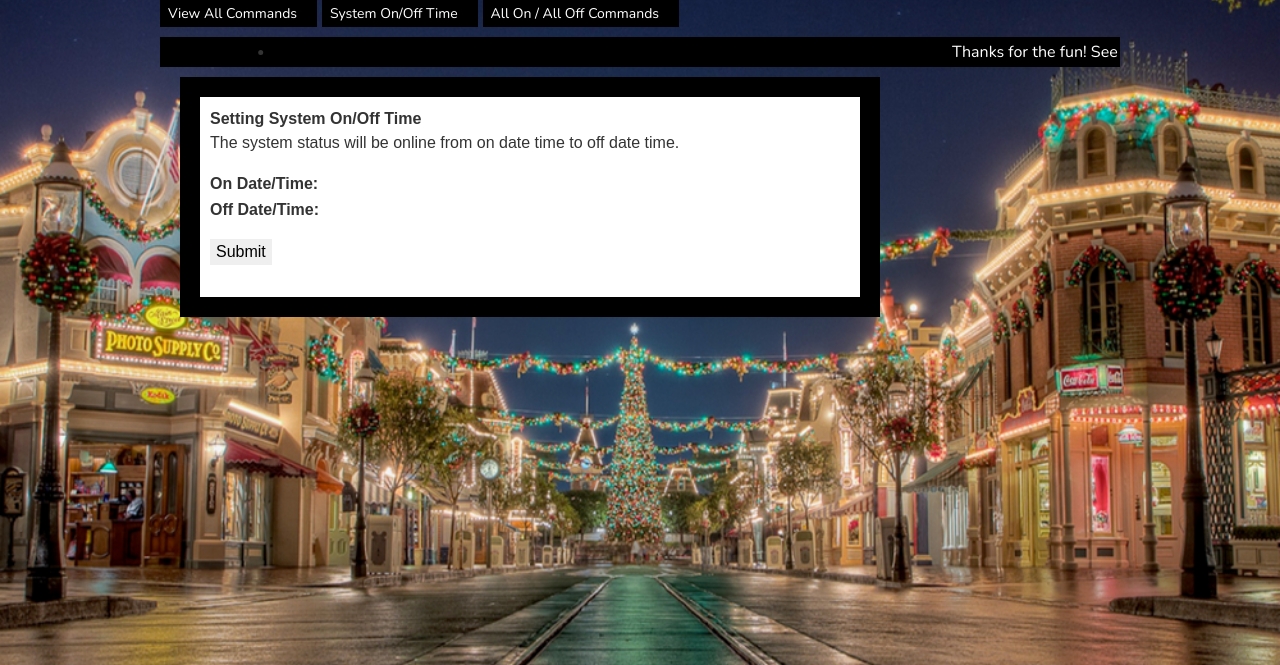
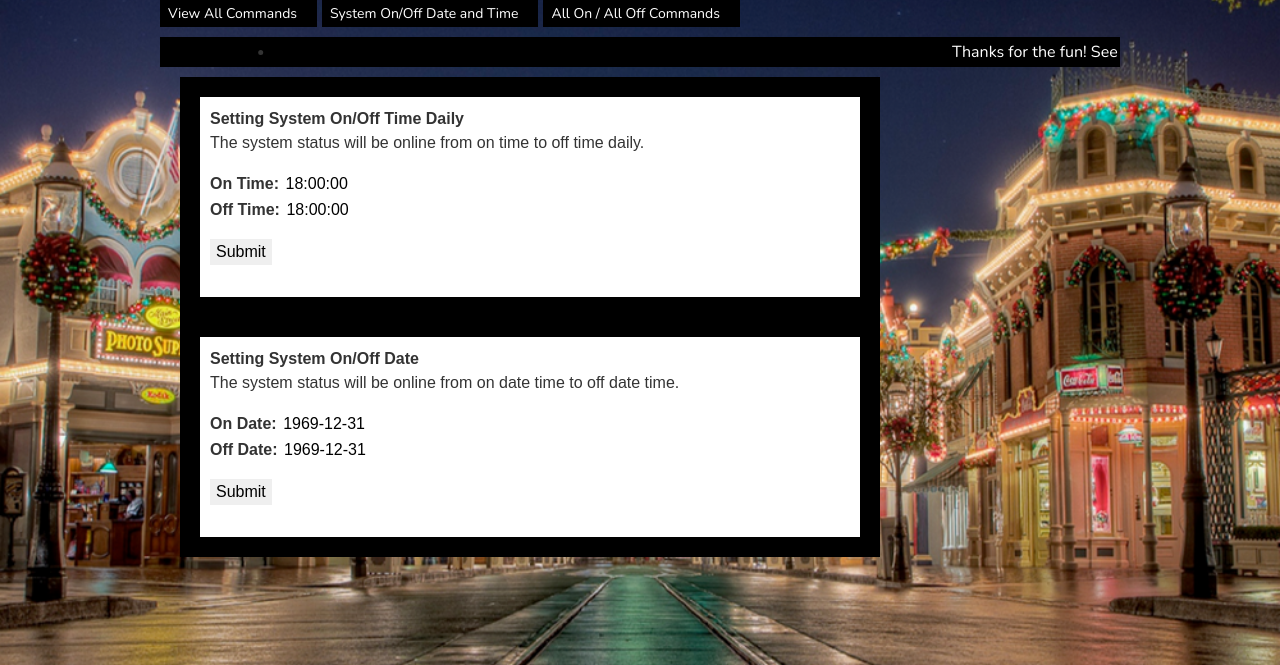
Before and after one commit to TopOneExpert/laravel_mkelights, a Laravel app: page /admin/system-on-off-time in a window 1280 px wide. Shown: the part 135-800 px from the top of the page. Run offline with Laravel 8, Linux system fonts and the light colour scheme; a user stored in the database is signed in; data comes from the database, SQL or seed files in the repository; data that the repository does not hold is empty; some libraries are stand-ins or nearby versions.

Commit message:
[TopOneExpert][2020-10-14][change setting pages]

```diff
--- a/app/Http/Controllers/AdminController.php
+++ b/app/Http/Controllers/AdminController.php
@@ -31,12 +31,16 @@
     public function system_on_off_time()
     {
         $start_time_conf = TimeConfigure::where('config_type', '=', 'start_time')->first();
-        $start_time = $start_time_conf['config_value'];
+
+        $start_time = date("H:i:s", strtotime($start_time_conf['config_value']));
+        $start_date = date("Y-m-d", strtotime($start_time_conf['config_value']));
 
         $end_time_conf = TimeConfigure::where('config_type', '=', 'end_time')->first();
-        $end_time = $end_time_conf['config_value'];
 
-        return view('admin.system-on-off-time', ['start_time' => $start_time, 'end_time' => $end_time]);
+        $end_time = date("H:i:s", strtotime($end_time_conf['config_value']));
+        $end_date = date("Y-m-d", strtotime($end_time_conf['config_value']));
+
+        return view('admin.system-on-off-time', ['start_time' => $start_time, 'start_date' => $start_date, 'end_time' => $end_time, 'end_date' => $end_date]);
     }
 
     public function setting_time_schedule()
--- a/resources/views/admin/system-on-off-time.blade.php
+++ b/resources/views/admin/system-on-off-time.blade.php
@@ -7,29 +7,64 @@
 <div class="right_side_wrapper--wide">
     <div class="page-text-wrapper">
         <div class="page-text-inner-wrapper">
-            <span style="font-weight:bold">Setting System On/Off Time</span>
+            <span style="font-weight:bold">Setting System On/Off Time Daily</span>
+            <p>The system status will be online from on time to off time daily.</p>
+            @csrf
+            <p>
+                <b>On Time:</b> <input type="text" id="on_time" value="{{$start_time}}" /><br />
+                <b>Off Time:</b> <input type="text" id="off_time" value="{{$end_time}}" /><br />
+            </p>
+            <button id='submit_time'>Submit</button>
+        </div>
+	</div>
+	<div class="page-text-wrapper">
+        <div class="page-text-inner-wrapper">
+            <span style="font-weight:bold">Setting System On/Off Date</span>
             <p>The system status will be online from on date time to off date time.</p>
             @csrf
             <p>
-                <b>On Date/Time:</b> <input type="text" id="on_dt" value="{{$start_time}}" /><br />
-                <b>Off Date/Time:</b> <input type="text" id="off_dt" value="{{$end_time}}" /><br />
+                <b>On Date:</b> <input type="text" id="on_date" value="{{$start_date}}" /><br />
+                <b>Off Date:</b> <input type="text" id="off_date" value="{{$end_date}}" /><br />
             </p>
-            <button id='submit'>Submit</button>
+            <button id='submit_date'>Submit</button>
         </div>
-	</div>
+    </div>
 </div>
 @endsection
 
 @push('script')
 <script>
   $(document).ready(function(){
-    $('#submit').click(function(e){
+    $('#submit_time').click(function(e){
+      var on_dt = $('#on_date').val() + " " + $('#on_time').val();
+      var off_dt = $('#off_date').val() + " " + $('#off_time').val();
       $.ajax({
         type: 'POST',
         url: "{{ url('/admin/set-system-onoff-time') }}",
         data: {
-          on_dt: $('#on_dt').val(),
-          off_dt: $('#off_dt').val(),
+          on_dt: on_dt,
+          off_dt: off_dt,
+          _token: "{{csrf_token()}}",
+        },
+        success: function(result) {
+          toastr.success('Success settings!');
+          console.log(result);
+        },
+        error: function(result) {
+          toastr.error('Failed settings!');
+        }
+      })
+    });
+
+    $('#submit_date').click(function(e){
+      var on_dt = $('#on_date').val() + " " + $('#on_time').val();
+      var off_dt = $('#off_date').val() + " " + $('#off_time').val();
+      $.ajax({
+        type: 'POST',
+        url: "{{ url('/admin/set-system-onoff-time') }}",
+        data: {
+          on_dt: on_dt,
+          off_dt: off_dt,
           _token: "{{csrf_token()}}",
         },
         success: function(result) {
--- a/resources/views/layouts/admin.blade.php
+++ b/resources/views/layouts/admin.blade.php
@@ -49,7 +49,7 @@
       </div>
       <ul class="menu">
         <li><a href="/admin">View All Commands</a></li>
-        <li><a href="/admin/system-on-off-time">System On/Off Time</a></li>
+        <li><a href="/admin/system-on-off-time">System On/Off Date and Time</a></li>
         <li><a href="/admin/setting-time-schedule">All On / All Off Commands</a></li>
       </ul>
       <ul class="innermenu">
```
